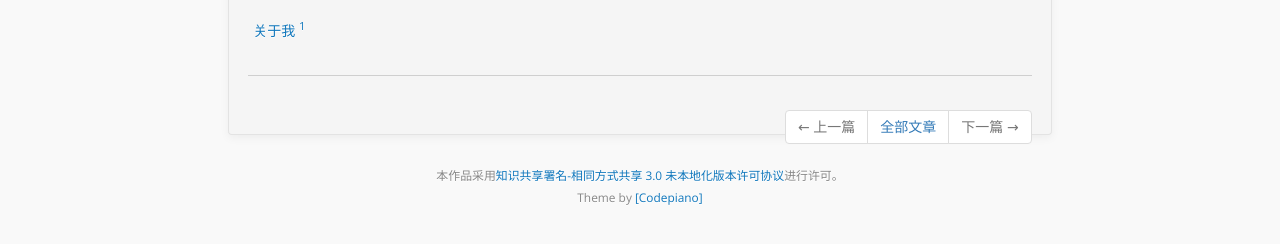
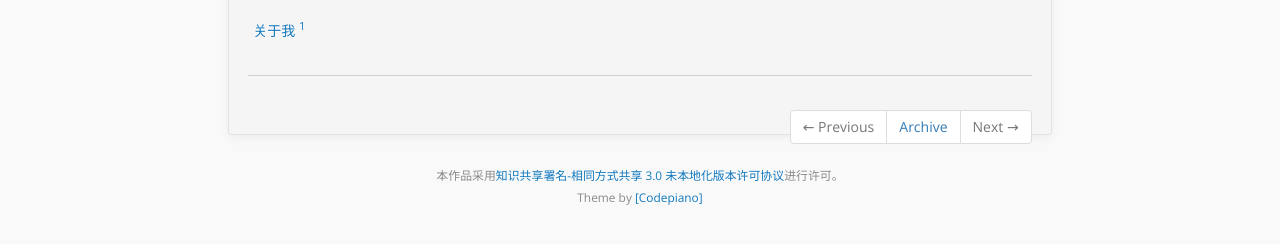
Before and after one commit to iHamsterball/ihamsterball.github.io, a Jekyll site: the page built from _posts/2014-09-23-first-post-ever.md, in a window 1280 px wide. Shown: the part 554-798 px from the top of the page. Built offline with Jekyll 4.4.1, drawn with Linux system fonts in a browser that asks for light colours; nearby versions of some CDN libraries; Markdown is read by kramdown in place of the engine named in the settings; comment, search, counter and statistics services are not loaded.

Commit message:
Revert "Add Comment Function"
This reverts commit 554a5d4d141a5b1801494db22519314bc6e85020.

```diff
--- a/_includes/pengx/comments-providers/duoshuo
+++ b/_includes/pengx/comments-providers/duoshuo
@@ -1,11 +1,11 @@
 <!-- Duoshuo Comment BEGIN -->
 <div class="ds-thread"></div>
 <script type="text/javascript">
-var duoshuoQuery = {short_name:"hamsterball"};
+var duoshuoQuery = {short_name:"{{ site.pengx.comments.duoshuo.short_name }}"};
 	(function() {
 		var ds = document.createElement('script');
 		ds.type = 'text/javascript';ds.async = true;
-		ds.src = (document.location.protocol == 'https:' ? 'https:' : 'http:') + '//static.duoshuo.com/embed.js';
+		ds.src = 'http://static.duoshuo.com/embed.js';
 		ds.charset = 'UTF-8';
 		(document.getElementsByTagName('head')[0]
 		|| document.getElementsByTagName('body')[0]).appendChild(ds);
--- a/_includes/themes/twitter/post.html
+++ b/_includes/themes/twitter/post.html
@@ -28,15 +28,15 @@
         <div class="pull-right">
           <ul class="pagination">
             {% if page.previous %}
-            <li class="prev"><a href="{{ BASE_PATH }}{{ page.previous.url }}" title="{{ page.previous.title }}">&larr; 上一篇</a></li>
+            <li class="prev"><a href="{{ BASE_PATH }}{{ page.previous.url }}" title="{{ page.previous.title }}">&larr; Previous</a></li>
             {% else %}
-            <li class="prev disabled"><a>&larr; 上一篇</a></li>
+            <li class="prev disabled"><a>&larr; Previous</a></li>
             {% endif %}
-            <li><a href="{{ BASE_PATH }}{{ site.pengx.archive_path }}">全部文章</a></li>
+            <li><a href="{{ BASE_PATH }}{{ site.pengx.archive_path }}">Archive</a></li>
             {% if page.next %}
-            <li class="next"><a href="{{ BASE_PATH }}{{ page.next.url }}" title="{{ page.next.title }}">下一篇 &rarr;</a></li>
+            <li class="next"><a href="{{ BASE_PATH }}{{ page.next.url }}" title="{{ page.next.title }}">Next &rarr;</a></li>
             {% else %}
-            <li class="next disabled"><a>下一篇 &rarr;</a>
+            <li class="next disabled"><a>Next &rarr;</a>
             {% endif %}
           </ul>
         </div>
--- a/about.html
+++ b/about.html
@@ -13,7 +13,7 @@
   <p class="about">我是一只奋斗的小仓鼠</p>
   <h2>
     版权</h2>
-  <p class="about">博客模板从pengx17的博客拷贝并进行简单修改，文章部分全部为原创，转载请注明原作者</p>
+  <p class="about">博客模板由pengx17处拷贝并进行简单修改，文章部分全部为原创，转载请注明原作者</p>
   <h2>
     个人档</h2>
   <table class="table table-striped" id="about-me">
@@ -27,7 +27,7 @@
         <td><a href="{{ site.author.weibo }}">愷林愷林</a> </td>
       </tr>
       <tr>
-        <td class="col-md-3"><i class="fa fa-envelope"></i> <span>Email</span></td>
+        <td class="col-md-3"><i class="fa fa-envelope"></i> <span>Em@il</span></td>
         <td><a href="mailto:{{ site.author.email }}">{{ site.author.email }}</a> </td>
       </tr>
       <tr>
```
